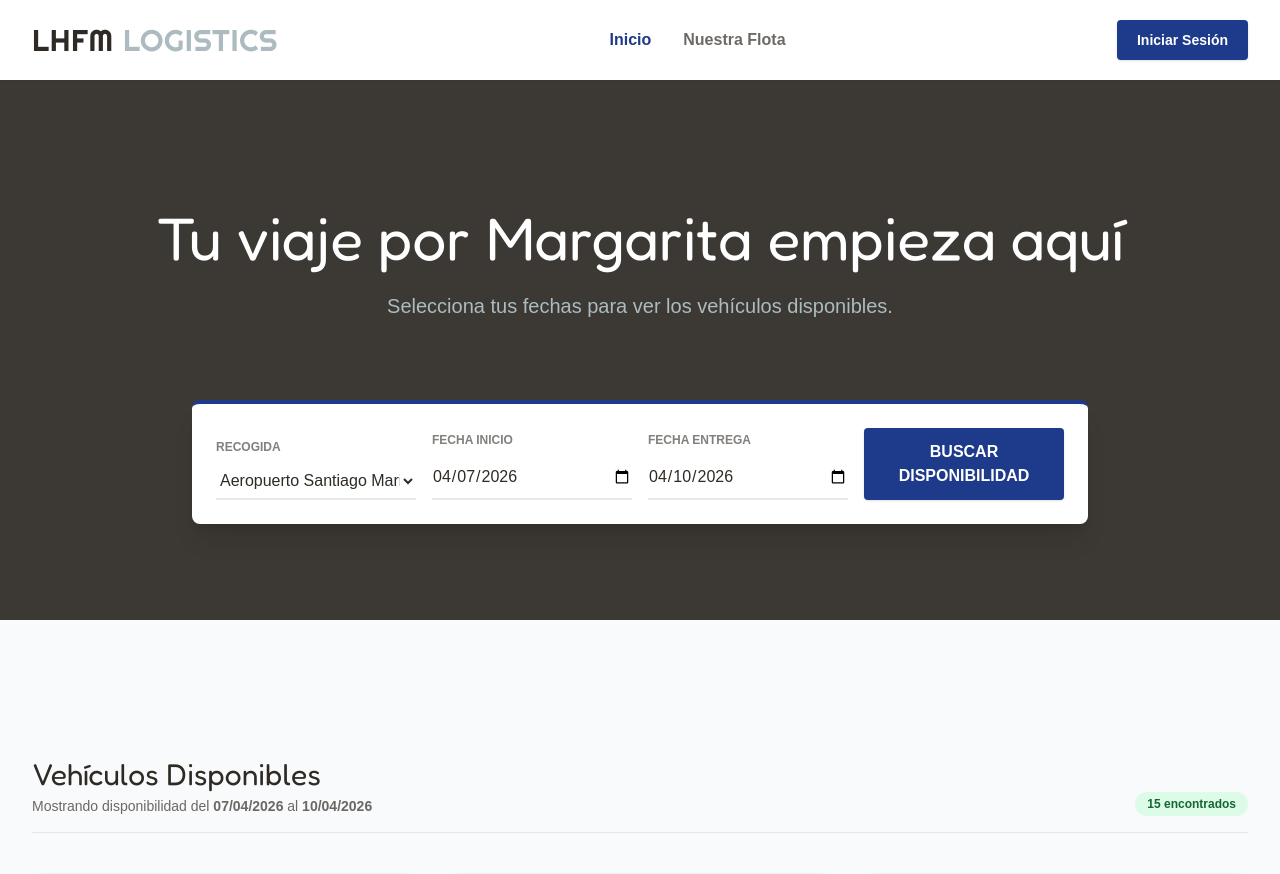
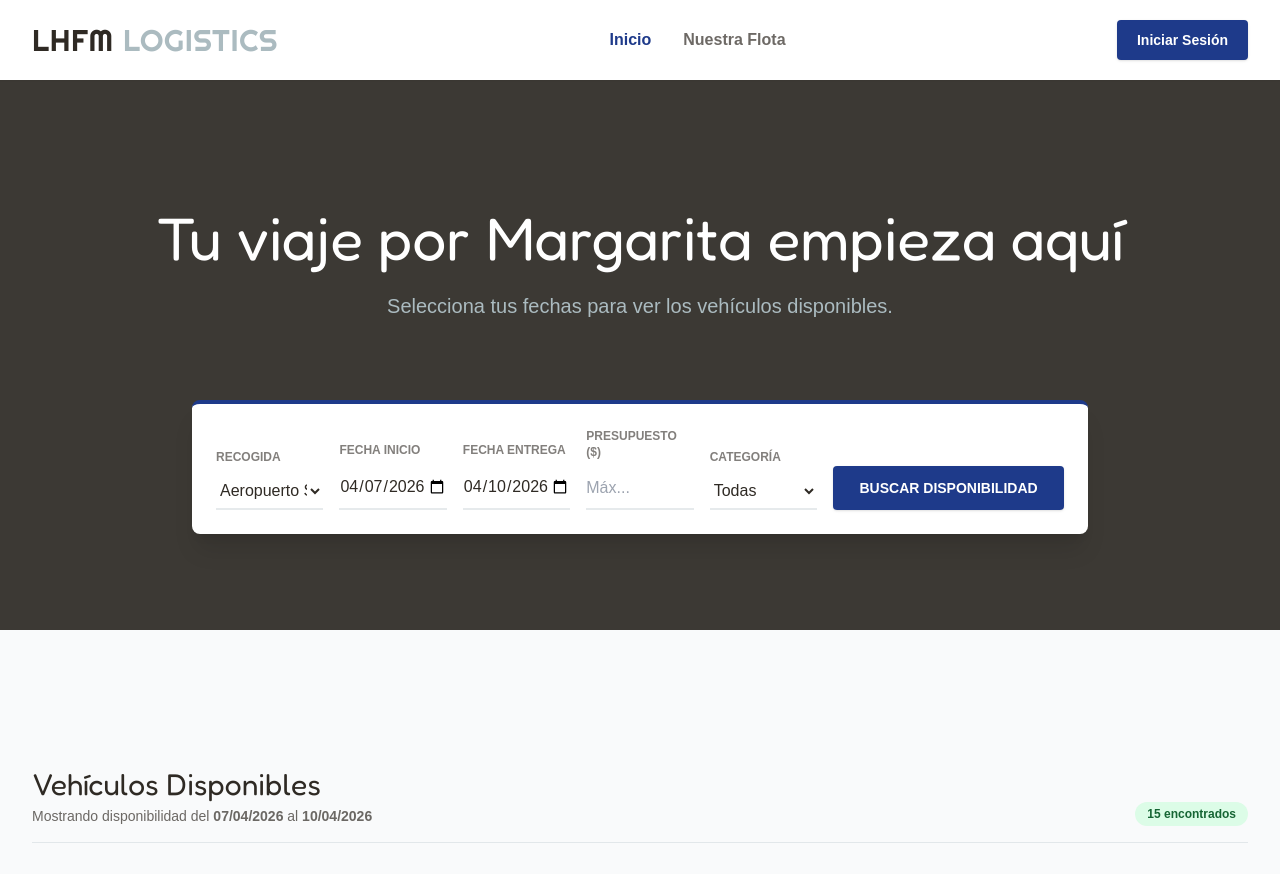
Before and after one commit to Hernan416/alquiler-vehiculo-unimar, a PHP site: page /Clientes/index.php in a window 1280 px wide. Shown: the top 874 px of the page. Run offline with PHP 8.4, Linux system fonts and the light colour scheme; data comes from the database, SQL or seed files in the repository; some libraries are stand-ins or nearby versions; some web fonts are replaced.

Commit message:
presupuesto y categoria

```diff
--- a/Clientes/index.php
+++ b/Clientes/index.php
@@ -9,35 +9,46 @@ date_default_timezone_set('America/Caracas');
 $fecha_inicio_busqueda = $_GET['fecha_inicio'] ?? date('Y-m-d');
 $fecha_fin_busqueda = $_GET['fecha_fin'] ?? date('Y-m-d', strtotime('+3 days'));
 $ubicacion = $_GET['ubicacion'] ?? 'aeropuerto';
+// 1. Capturar los nuevos campos de la URL
+$presupuesto = $_GET['presupuesto'] ?? '';
+$id_categoria = $_GET['categoria'] ?? '';
+
+// 2. Obtener categorías para el select (añade esto antes del try)
+$categorias = $pdo->query("SELECT * FROM categorias")->fetchAll(PDO::FETCH_ASSOC);
 
 try {
-    // Consulta inteligente de disponibilidad:
-    // Trae los vehículos que no están en mantenimiento y que NO tienen un alquiler activo/reservado
-    // cuyas fechas se solapen con el rango de búsqueda.
-    $query = "
-        SELECT v.*, c.nombre_categoria,
+    if (!empty($presupuesto)) {
+        // FILTRO POR PRESUPUESTO (Usando Procedimiento Almacenado)
+        $stmt = $pdo->prepare("CALL sp_buscar_por_presupuesto(?)");
+        $stmt->execute([$presupuesto]);
+        $vehiculos = $stmt->fetchAll(PDO::FETCH_ASSOC);
+        $stmt->closeCursor();
+    } else {
+        // FILTRO POR CATEGORÍA O GENERAL
+        $condiciones = ["v.estado != 'Mantenimiento'"];
+        $params = [':f_fin' => $fecha_fin_busqueda, ':f_ini' => $fecha_inicio_busqueda];
+
+        if (!empty($id_categoria)) {
+            $condiciones[] = "v.id_categoria = :id_cat";
+            $params[':id_cat'] = $id_categoria;
+        }
+
+        $where_sql = implode(" AND ", $condiciones);
+        $query = "SELECT v.*, c.nombre_categoria,
                   (SELECT MIN(precio_dia) FROM tarifas t WHERE t.id_categoria = v.id_categoria) as precio_base
                   FROM vehiculos v
                   LEFT JOIN categorias c ON v.id_categoria = c.id_categoria
-        WHERE v.estado != 'Mantenimiento'
+                  WHERE $where_sql
                   AND v.id_vehiculo NOT IN (
-            SELECT id_vehiculo
-            FROM alquileres
+                      SELECT id_vehiculo FROM alquileres
                       WHERE estado_alquiler IN ('Activo', 'Reservado')
-            AND DATE(fecha_salida) <= :fecha_fin
-            AND DATE(fecha_retorno_prevista) >= :fecha_inicio
-        )
-    ";
-
+                      AND DATE(fecha_salida) <= :f_fin AND DATE(fecha_retorno_prevista) >= :f_ini
+                  )";
         $stmt = $pdo->prepare($query);
-    $stmt->execute([
-        ':fecha_inicio' => $fecha_inicio_busqueda,
-        ':fecha_fin' => $fecha_fin_busqueda
-    ]);
+        $stmt->execute($params);
         $vehiculos = $stmt->fetchAll(PDO::FETCH_ASSOC);
-} catch (PDOException $e) {
-    die("Error al cargar el catálogo: " . $e->getMessage());
     }
+} catch (PDOException $e) { die("Error: " . $e->getMessage()); }
 
 $is_logged_in = isset($_SESSION['usuario_id']);
 $nombre_usuario = $_SESSION['cliente_nombre'] ?? 'Invitado';
@@ -94,7 +105,7 @@ $nombre_usuario = $_SESSION['cliente_nombre'] ?? 'Invitado';
                                 </div>
                                 Mi Perfil
                             </a>
-                            <a href="logout.php" class="text-xs text-red-500 font-bold uppercase tracking-widest hover:underline bg-red-50 px-3 py-1.5 rounded">Salir</a>
+                            <a href="../login.php" class="text-xs text-red-500 font-bold uppercase tracking-widest hover:underline bg-red-50 px-3 py-1.5 rounded">Salir</a>
                         </div>
                     <?php else: ?>
                         <a href="login.php" class="bg-brandBlue-900 text-white px-5 py-2.5 rounded shadow hover:bg-brandDark transition-colors font-semibold text-sm">
@@ -113,7 +124,7 @@ $nombre_usuario = $_SESSION['cliente_nombre'] ?? 'Invitado';
             <p class="text-brandMain text-lg sm:text-xl max-w-2xl mx-auto mb-12">Selecciona tus fechas para ver los vehículos disponibles.</p>
 
             <div class="bg-white rounded-lg shadow-xl p-6 max-w-4xl mx-auto text-left transform translate-y-8 border-t-4 border-brandBlue-900">
-                <form action="index.php" method="GET" class="grid grid-cols-1 md:grid-cols-4 gap-4 items-end">
+                    <form action="index.php" method="GET" class="grid grid-cols-1 md:grid-cols-7 gap-4 items-end">
                     <div>
                         <label class="block text-xs font-bold text-brandDark/60 uppercase mb-2">Recogida</label>
                         <select name="ubicacion" class="w-full border-b-2 border-brandMain/30 py-2 focus:outline-none focus:border-brandBlue-900 bg-transparent font-medium">
@@ -130,7 +141,23 @@ $nombre_usuario = $_SESSION['cliente_nombre'] ?? 'Invitado';
                         <input type="date" name="fecha_fin" value="<?php echo $fecha_fin_busqueda; ?>" required min="<?php echo date('Y-m-d'); ?>" class="w-full border-b-2 border-brandMain/30 py-2 focus:outline-none focus:border-brandBlue-900 bg-transparent font-medium">
                     </div>
                     <div>
-                        <button type="submit" class="w-full bg-brandBlue-900 text-white font-bold py-3 rounded shadow hover:bg-brandDark transition-all">
+                        <label class="block text-xs font-bold text-brandDark/60 uppercase mb-2">Presupuesto ($)</label>
+                        <input type="number" name="presupuesto" value="<?php echo htmlspecialchars($presupuesto); ?>" placeholder="Máx..." class="w-full border-b-2 border-brandMain/30 py-2 focus:outline-none focus:border-brandBlue-900 bg-transparent font-medium">
+                    </div>
+
+                    <div>
+                        <label class="block text-xs font-bold text-brandDark/60 uppercase mb-2">Categoría</label>
+                        <select name="categoria" class="w-full border-b-2 border-brandMain/30 py-2 focus:outline-none focus:border-brandBlue-900 bg-transparent font-medium">
+                            <option value="">Todas</option>
+                            <?php foreach($categorias as $cat): ?>
+                                <option value="<?php echo $cat['id_categoria']; ?>" <?php echo ($id_categoria == $cat['id_categoria']) ? 'selected' : ''; ?>>
+                                    <?php echo htmlspecialchars($cat['nombre_categoria']); ?>
+                                </option>
+                            <?php endforeach; ?>
+                        </select>
+                    </div>
+                   <div class="md:col-span-2">
+                        <button type="submit" class="w-full bg-brandBlue-900 text-white font-bold py-3 rounded shadow hover:bg-brandDark transition-all whitespace-nowrap text-sm">
                             BUSCAR DISPONIBILIDAD
                         </button>
                     </div>
```
Lines whose indentation alone changed are shown as unchanged.
